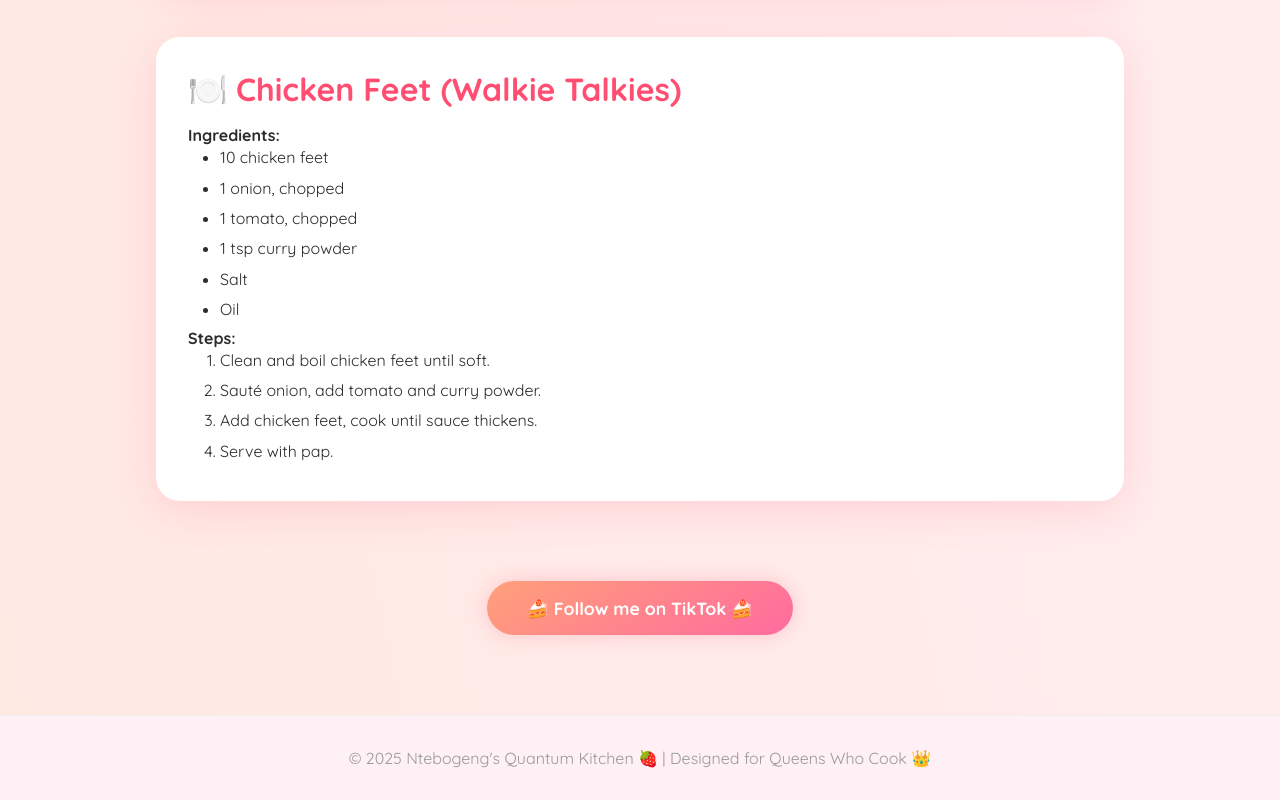
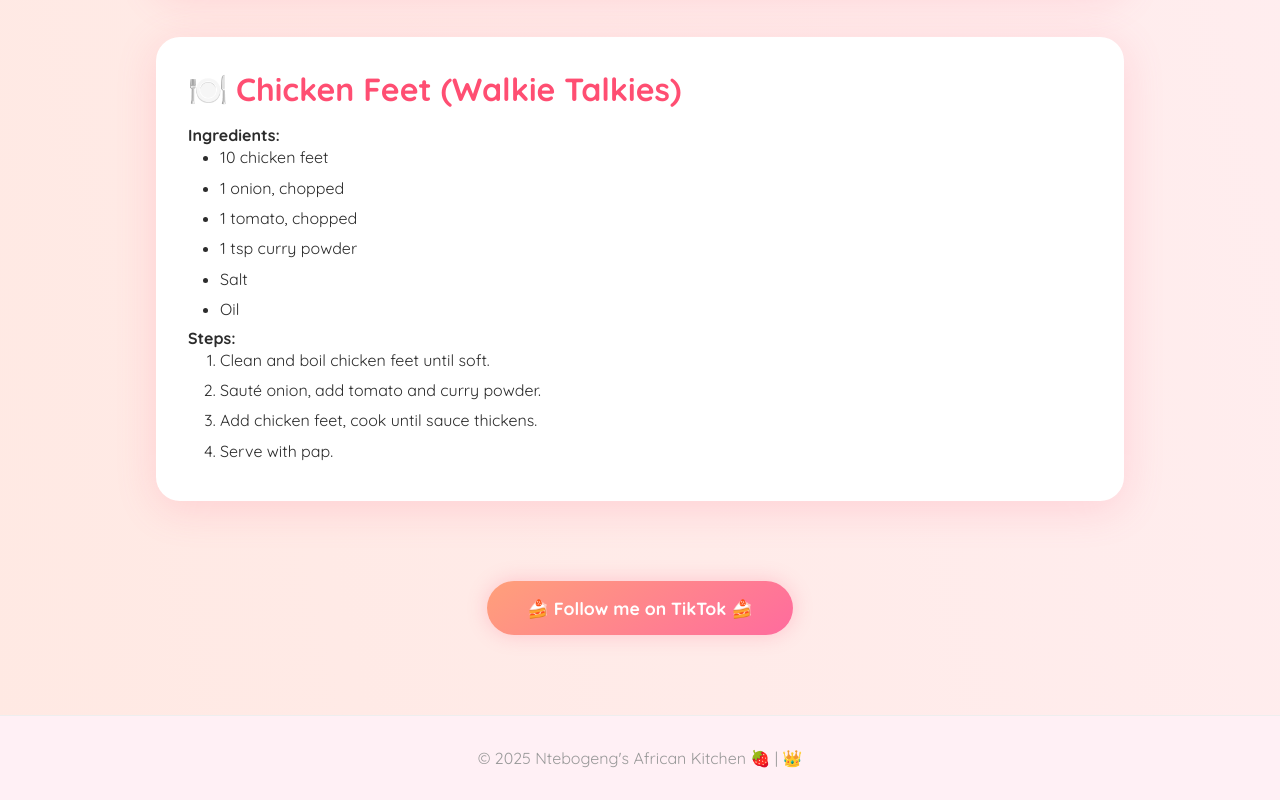
Before and after one commit to mphophah/ntebogeng, a plain HTML site: page index.html in a window 1280 px wide. Shown: the part 4922-5722 px from the top of the page. Drawn offline with Linux system fonts and the light colour scheme.

Commit message:
Update index.html

```diff
--- a/index.html
+++ b/index.html
@@ -3,7 +3,7 @@
 <head>
   <meta charset="UTF-8">
   <meta name="viewport" content="width=device-width, initial-scale=1.0">
-  <title>Cooking with Ntebogen</title>
+  <title>Ntebogeng</title>
   <link href="https://fonts.googleapis.com/css2?family=Great+Vibes&family=Quicksand:wght@400;700&display=swap" rel="stylesheet">
   <style>
     * {
@@ -323,7 +323,7 @@
     </div>
   </main>
   <footer>
-    &copy; 2025 Ntebogeng's Quantum Kitchen 🍓 | Designed for Queens Who Cook 👑
+    &copy; 2025 Ntebogeng's African Kitchen 🍓 | 👑
   </footer>
 </body>
 </html>
```
